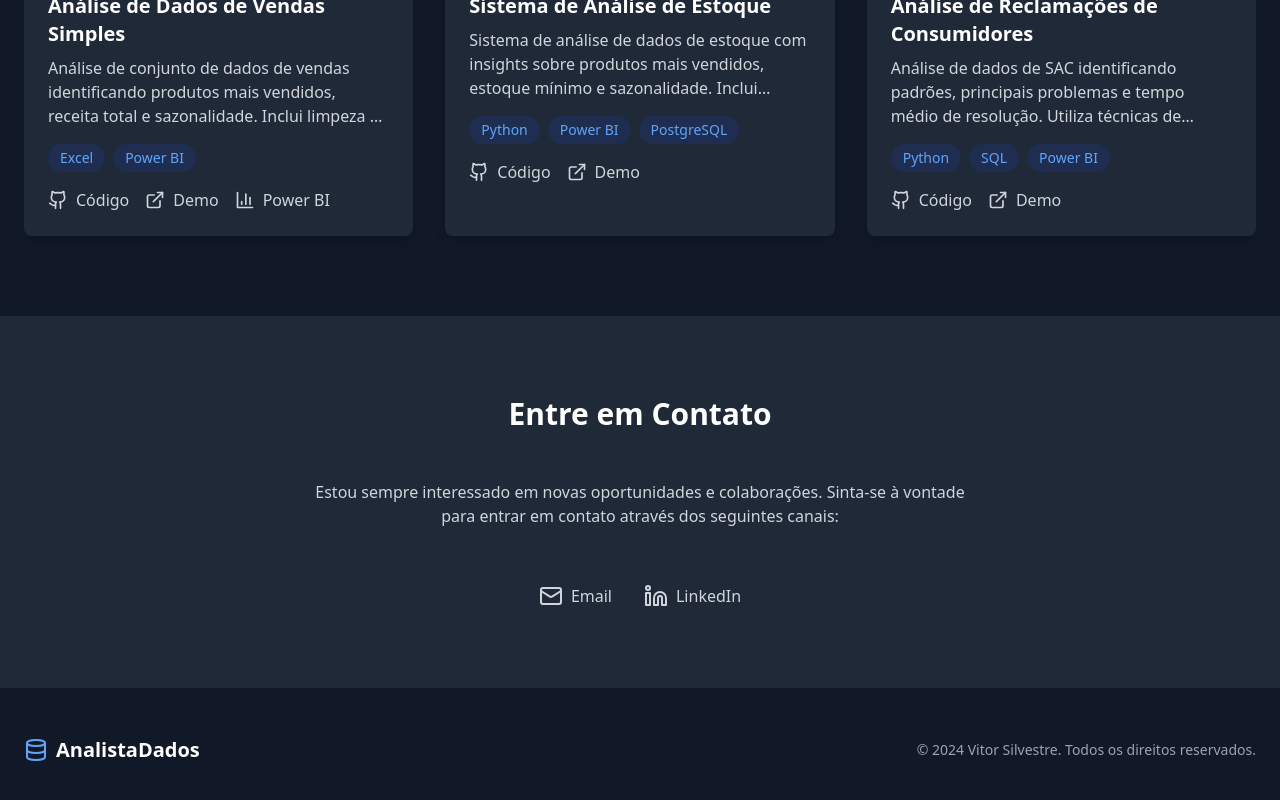
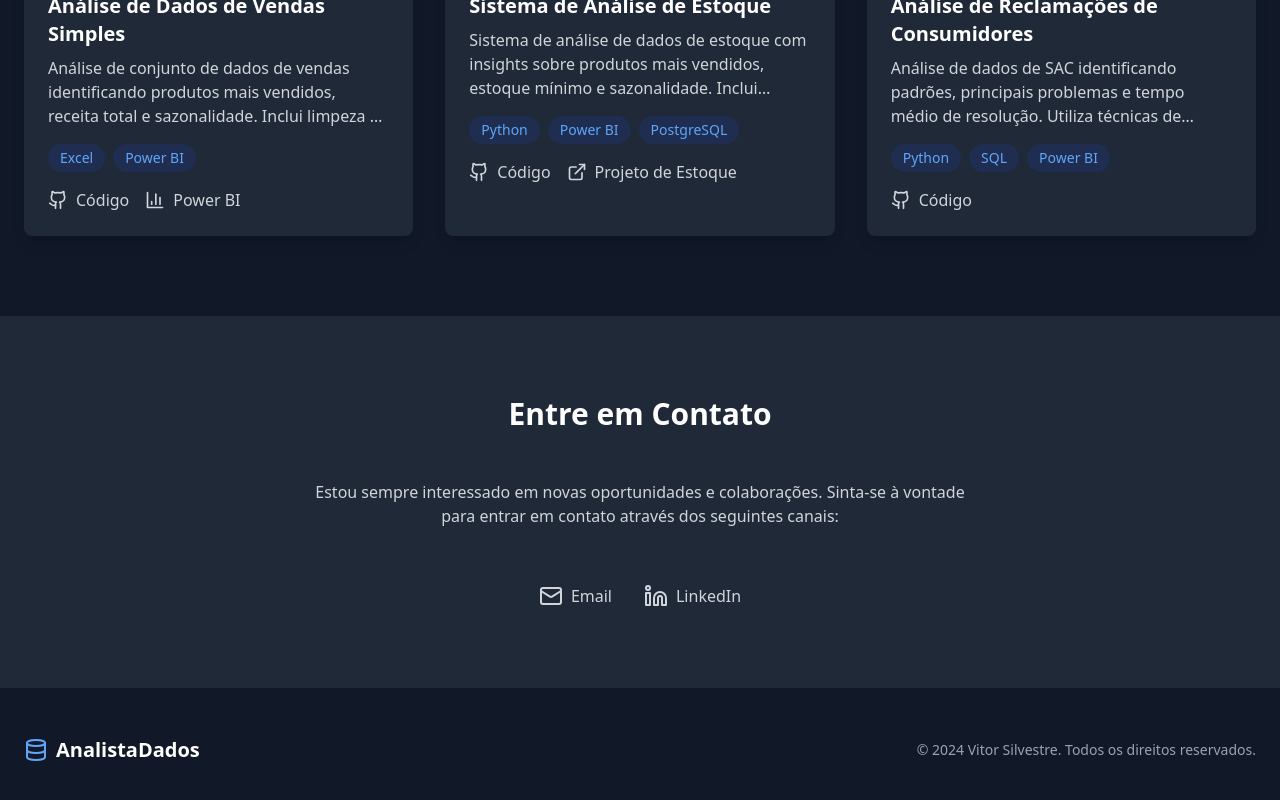
Before and after one commit to vitorsilvestre29/PORTIFOLIO, a React (Vite) app: page / in a window 1280 px wide. Shown: the part 2066-2866 px from the top of the page. Built offline with nearby package versions, Linux system fonts and the light colour scheme.

Commit message:
Adicionando botão de link para o projeto de análise de estoque

```diff
--- a/src/components/Projects.tsx
+++ b/src/components/Projects.tsx
@@ -8,7 +8,6 @@ const projects = [
     tags: ['Excel', 'Power BI'],
     icon: <LineChart className="h-8 w-8 text-blue-400" />,
     powerbiLink: 'https://app.powerbi.com/view?r=eyJrIjoiN2FlZTJhMTYtNGUwZS00ODA0LWJiNDgtZjU2MmUxMGUwYWM1IiwidCI6IjM1YTRlNGUxLWIyZDUtNGIxNC1hMTVjLTY0MjA2MTk0OGY0NCJ9&pageName=f22c8ff147d0934b057a'
-
   },
   {
     title: 'Sistema de Análise de Estoque',
@@ -16,8 +15,8 @@ const projects = [
     image: 'https://images.unsplash.com/photo-1586528116311-ad8dd3c8310d?auto=format&fit=crop&q=80&w=800',
     tags: ['Python', 'Power BI', 'PostgreSQL'],
     icon: <Package className="h-8 w-8 text-blue-400" />,
-    github: '#',
-    demo: '#'
+    github: 'https://github.com/vitorsilvestre29/dash-estoque', // Link do repositório do projeto Dash
+    linkProjeto: 'https://dash-estoque.onrender.com' // Link do projeto Dash
   },
   {
     title: 'Análise de Reclamações de Consumidores',
@@ -26,7 +25,6 @@ const projects = [
     tags: ['Python', 'SQL', 'Power BI'],
     icon: <MessageCircle className="h-8 w-8 text-blue-400" />,
     github: '#',
-    demo: '#',
     powerbiLink: '' //LINK POWERBI
   },
 ];
@@ -72,17 +70,6 @@ export default function Projects() {
                     <Github className="h-5 w-5" />
                     <span>Código</span>
                   </a>
-
-                  <a
-                    href={project.demo}
-                    className="flex items-center gap-2 text-gray-300 hover:text-blue-400 transition-colors"
-                    target="_blank"
-                    rel="noopener noreferrer"
-                  >
-                    <ExternalLink className="h-5 w-5" />
-                    <span>Demo</span>
-                  </a>
-
                   {project.powerbiLink && (
                     <a
                       href={project.powerbiLink}
@@ -94,6 +81,19 @@ export default function Projects() {
                       <span>Power BI</span>
                     </a>
                   )}
+
+                  {/* Novo botão para o link do projeto Dash */}
+                  {project.linkProjeto && (
+                    <a
+                      href={project.linkProjeto}
+                      className="flex items-center gap-2 text-gray-300 hover:text-green-400 transition-colors"
+                      target="_blank"
+                      rel="noopener noreferrer"
+                    >
+                      <ExternalLink className="h-5 w-5" />
+                      <span>Projeto de Estoque</span>
+                    </a>
+                  )}
                 </div>
               </div>
             </div>
```
Also changed, not shown: index.html (line endings or trailing spaces), src/components/About.tsx (line endings or trailing spaces).
